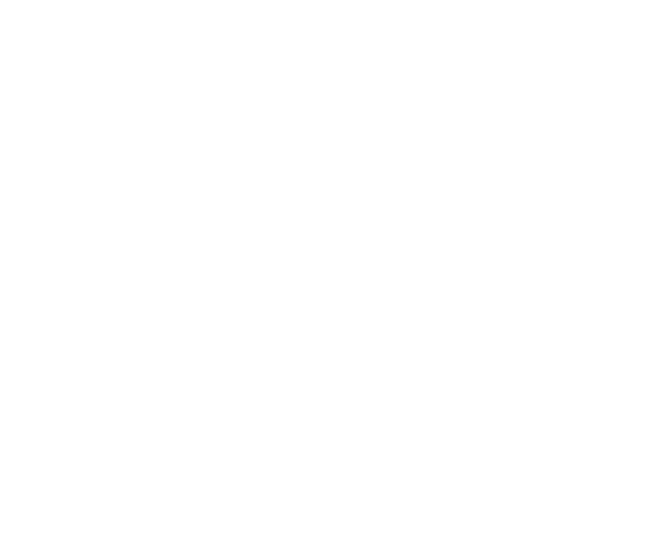
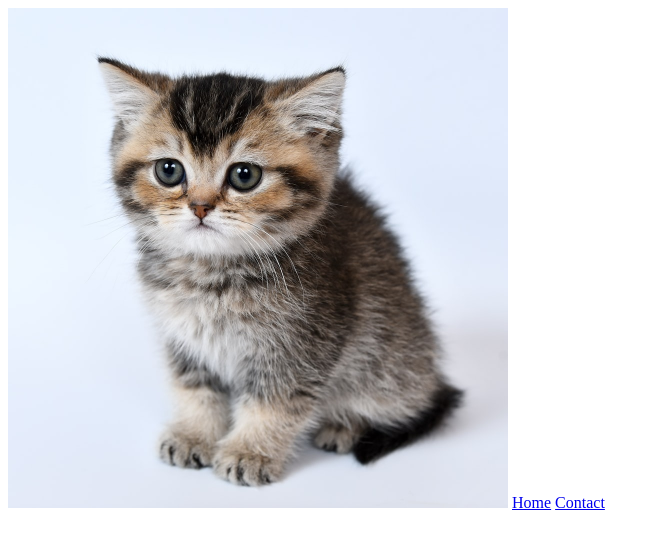
Before and after one commit to bumbleviki/Croissant, a plain HTML site: page photo.html in a window 1280 px wide. Shown: the whole page, without its empty margins (0-660 px from the left). Drawn offline with Linux system fonts and the light colour scheme.

Commit message:
Added a photo and links to photo page

```diff
--- a/photo.html
+++ b/photo.html
@@ -6,5 +6,9 @@
     <meta name="viewport" content="width=device-width, initial-scale=1.0" />
     <title>Document</title>
   </head>
-  <body></body>
+  <body>
+    <img src="/img/kitten.jfif" alt="kitten" width="500px" />
+    <a href="/index.html">Home</a>
+    <a href="/contact.html">Contact</a>
+  </body>
 </html>
```
Also changed, not shown: img/kitten.jfif (renamed from kitten.jfif).
